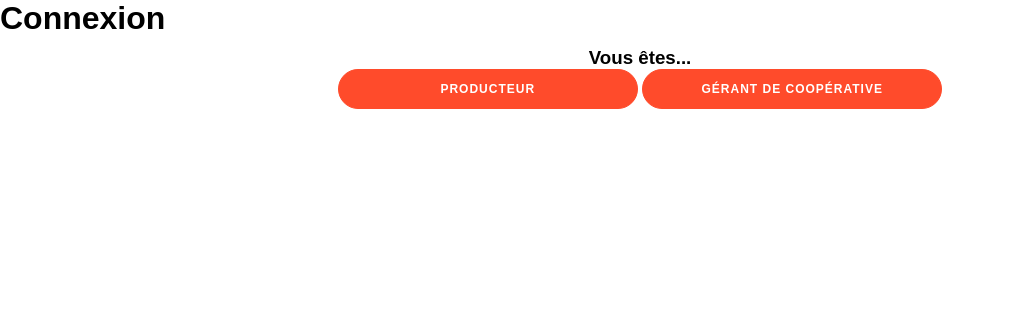
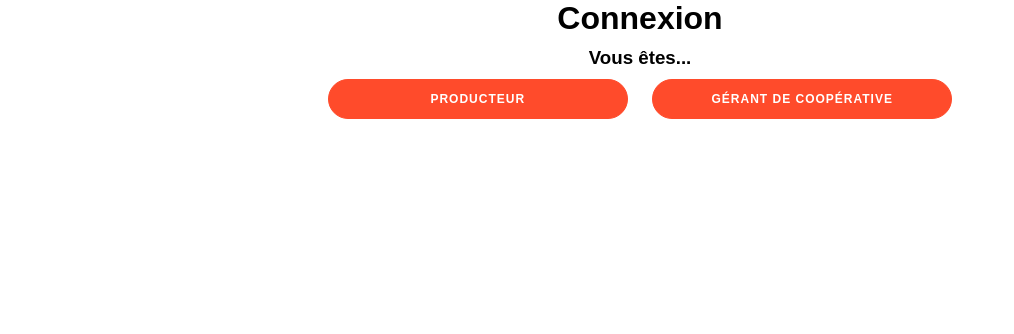
Before and after one commit to Tenebrosful/atelier_1_ciasie_2021_2022, a PHP site: page /signIn.html in a window 1280 px wide. Shown: the part 60-394 px from the top of the page, without its empty margins (0-1014 px from the left). Run offline with PHP 8.4, Linux system fonts and the light colour scheme; some libraries are stand-ins or nearby versions.

Commit message:
Dernières modifs style signIn

```diff
--- a/css/signin.css
+++ b/css/signin.css
@@ -8,6 +8,10 @@
 
 body {
   font-family: Montserrat, sans-serif;
+}
+
+h1 {
+  text-align: center;
 }
 
 nav {
@@ -57,7 +61,7 @@ label.logo {
   text-transform: uppercase;
   transition: background-color 200ms ease-in;
   width: 300px;
-  -webkit-tap-highlight-color: transparent;
+  margin: 10px;
 }
 
 button:focus {
```
